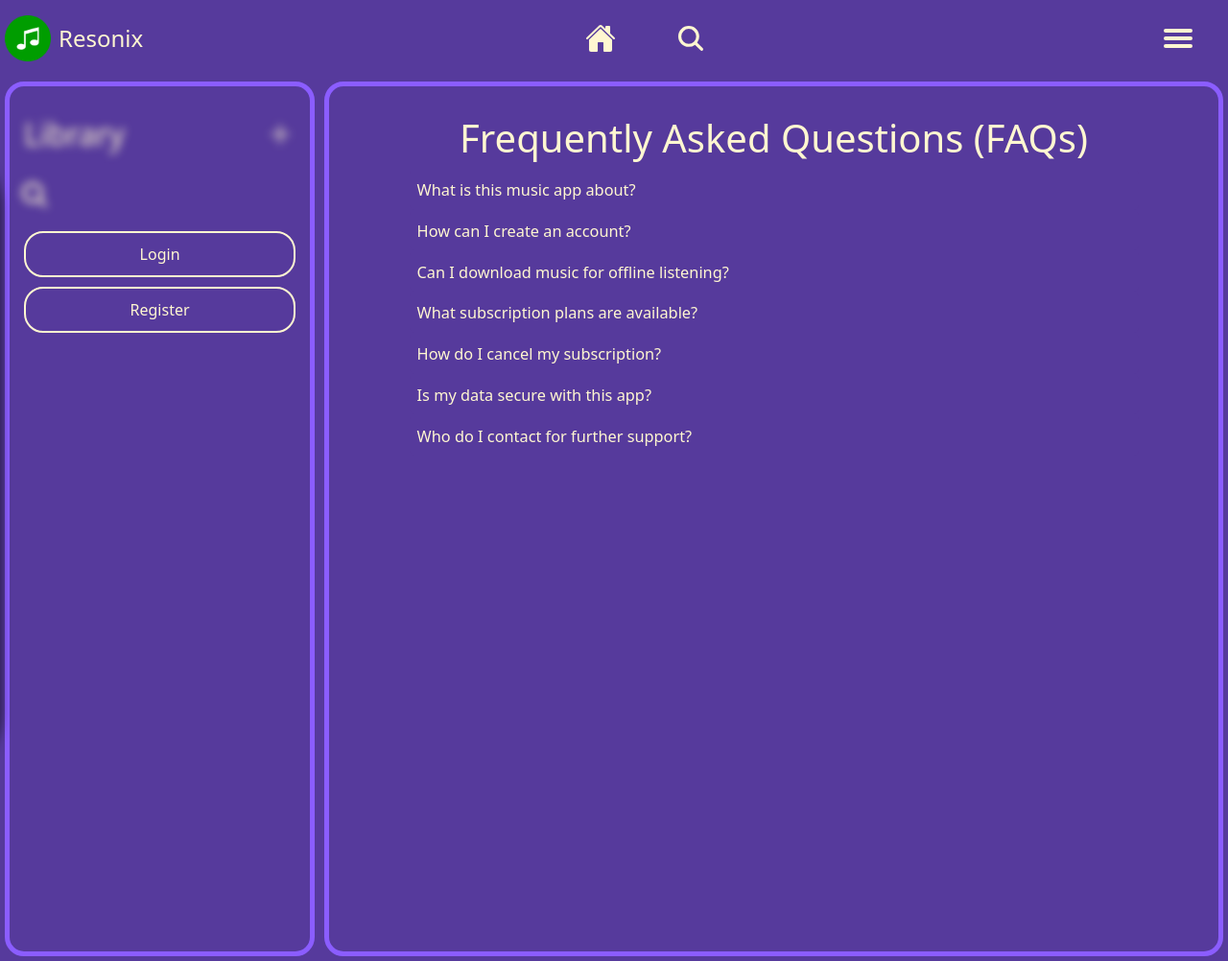
After one commit to gakshatb/Music-Platform-Project, a Flask app: template templates/FAQ.html in a window 1280 px wide. The commit adds this page. Shown: the whole page at 96% size. Run offline with Flask 3, Linux system fonts and the light colour scheme; the template is opened without the code that fills it, so the values that code supplies are empty.

Commit message:
updated templates

```diff
--- a/app.py
+++ b/app.py
@@ -53,6 +53,8 @@ def index():
         return render_template('contact.html', user=user)
     if action=='support':
         return render_template('support.html', user=user)
+    if action=='faq':
+        return render_template('FAQ.html', user=user)
     return render_template('index.html', user=user)
 
 
--- a/static/style.css
+++ b/static/style.css
@@ -825,6 +825,75 @@ footer {
   font-size: 0.8rem;
 }
 
-/*********************************************************** ABOUT ***********************************************************/
+/*********************************************************** FAQ ***********************************************************/
+.faq-container {
+  max-width: 800px;
+  margin: 0 auto;
+  padding: 20px;
+  overflow: scroll;
+}
+
+.faq-container::-webkit-scrollbar {
+  width: 0px;
+  height: 0px;
+}
+
+/* Accordion Items */
+.accordion-item-faq {
+  border-radius: 5px;
+  overflow: hidden;
+  padding-top: 0.3%;
+}
+
+.accordion-item-faq input {
+  display: none;
+}
+
+/* Label Styling */
+.accordion-item-faq label {
+  display: flex;
+  justify-content: space-between;
+  align-items: center;
+  margin: 0;
+  padding: 0.5rem;
+  height: auto;
+  width: auto;
+  color: var(--highlight-color);
+  background: var(--primary-color);
+  transition: all var(--transition-speed);
+  font-size: calc(0.7rem + 0.4vw);
+  text-align: center;
+  white-space: nowrap;
+  overflow: hidden;
+  text-overflow: ellipsis;
+}
+
+.accordion-item-faq label:hover {
+  background: var(--secondary-color);
+  border: solid;
+  border-color: var(--highlight-color);
+}
+
+/* Toggle Behavior */
+.accordion-item-faq input:checked + label + .faq-answer {
+  max-height: 100vh;
+}
+
+.accordion-item-faq input:not(:checked) + label + .faq-answer {
+  max-height: 0;
+}
+
+/* List Styling */
+.accordion-item-faq .faq-answer {
+  list-style: none;
+  max-height: 0;
+  overflow: hidden;
+  padding: 0;
+  margin: 0;
+  width: auto;
+  transition: max-height var(--transition-speed) ease;
+  background: var(--secondary-color);
+  text-align: center;
+}
 
 /**********************************************************************************************************************/
--- /dev/null
+++ b/templates/FAQ.html
@@ -0,0 +1,86 @@
+{% extends 'base.html' %} {% block title %}FAQs{% endblock %} {% block content
+%}
+<div class="faq-container">
+  <h1>Frequently Asked Questions (FAQs)</h1>
+  <div class="faccordion">
+    <div class="accordion-item-faq">
+      <input type="radio" name="accordion_faq" id="faq1" />
+      <label for="faq1"> What is this music app about? </label>
+
+      <div class="faq-answer" id="answer-1">
+        Our music app is designed to provide users with an immersive music
+        streaming experience, offering a vast library of songs, curated
+        playlists, offline downloads, and more. Whether you're a casual listener
+        or a music enthusiast, we've got something for everyone!
+      </div>
+    </div>
+
+    <div class="accordion-item-faq">
+      <input type="radio" name="accordion_faq" id="faq2" />
+      <label for="faq2">How can I create an account?</label>
+      <div class="faq-answer" id="answer-2">
+        Creating an account is simple. Click on the "Sign Up" button on the
+        homepage, enter your details, and you're good to go. You can also sign
+        up using your Google or Facebook account for quicker access.
+      </div>
+    </div>
+
+    <div class="accordion-item-faq">
+      <input type="radio" name="accordion_faq" id="faq3" />
+      <label for="faq3">Can I download music for offline listening?</label>
+
+      <div class="faq-answer" id="answer-3">
+        Yes, our app allows premium users to download music for offline
+        listening. Simply click the download icon next to your favorite song or
+        playlist.
+      </div>
+    </div>
+
+    <div class="accordion-item-faq">
+      <input type="radio" name="accordion_faq" id="faq4" />
+      <label for="faq4">What subscription plans are available?</label>
+      <div class="faq-answer" id="answer-4">
+        We offer a free plan with ads and limited features, as well as premium
+        plans that include ad-free listening, offline downloads, and
+        high-quality audio. Visit our Subscription page for more details.
+      </div>
+    </div>
+
+    <div class="accordion-item-faq">
+      <input type="radio" name="accordion_faq" id="faq5" />
+      <label for="faq5">How do I cancel my subscription?</label>
+      <div class="faq-answer" id="answer-5">
+        You can cancel your subscription anytime by navigating to the "Account
+        Settings" section and selecting "Cancel Subscription." Your benefits
+        will remain active until the end of your current billing cycle.
+      </div>
+    </div>
+
+    <div class="accordion-item-faq">
+      <input type="radio" name="accordion_faq" id="faq6" />
+      <label for="faq6">Is my data secure with this app?</label>
+      <div class="faq-answer" id="answer-6">
+        Absolutely. We use industry-standard encryption and secure servers to
+        protect your personal and payment information. Check out our Privacy
+        Policy for more details.
+      </div>
+    </div>
+
+    <div class="accordion-item-faq">
+      <input type="radio" name="accordion_faq" id="faq7" />
+      <label for="faq7">Who do I contact for further support?</label>
+      <div class="faq-answer" id="answer-7">
+        For further assistance, you can contact us via email at
+        support@musicapp.com or through the "Help & Support" section in the app.
+        We're here to help!
+      </div>
+    </div>
+  </div>
+</div>
+<script>
+  function toggleAnswer(index) {
+    const answer = document.getElementById(`answer-${index}`);
+    answer.style.display = answer.style.display === "block" ? "none" : "block";
+  }
+</script>
+{% endblock %}
--- a/templates/s_menu_unko.html
+++ b/templates/s_menu_unko.html
@@ -27,8 +27,8 @@
       <span class="icon">+</span>
     </label>
     <ul>
-      <li><a href="/login">- Log In</a></li>
-      <li><a href="/register">- Sign Up</a></li>
+      <li><button onclick="location.href='/login'">- Log In</button></li>
+      <li><button onclick="location.href='/register'">- Sign Up</button></li>
     </ul>
   </div>
 {% endblock %}
--- a/templates/s_menu_user.html
+++ b/templates/s_menu_user.html
@@ -83,8 +83,8 @@
       <span class="icon">+</span>
     </label>
     <ul>
-      <li><a href="/logout">- Sign Out</a></li>
-      <li><a href="/delete_account">- Delete Account</a></li>
+      <li><button onclick="location.href='/logout'">- Sign Out</button></li>
+      <li><button onclick="location.href='/delete_account'">- Delete Account</button></li>
     </ul>
   </div>
 {% endblock %}
--- a/templates/side_menu.html
+++ b/templates/side_menu.html
@@ -97,19 +97,6 @@
       </ul>
     </div>
 
-    <!-- Help & Support -->
-    <div class="accordion-item">
-      <input type="radio" name="accordion" id="help-support" />
-      <label for="help-support">
-        Help & Support
-        <span class="icon">+</span>
-      </label>
-      <ul>
-        <li><a href="#">- FAQ</a></li>
-        <li><a href="#">- Contact Support</a></li>
-      </ul>
-    </div>
-
     <!-- About Us -->
     <div class="accordion-item">
       <input type="radio" name="accordion" id="about-us" />
@@ -123,16 +110,17 @@
       </ul>
     </div>
 
-    <!-- Contact Us -->
+    <!-- Help & Support -->
     <div class="accordion-item">
-      <input type="radio" name="accordion" id="contact-us" />
-      <label for="contact-us">
-        Contact Us
+      <input type="radio" name="accordion" id="help-support" />
+      <label for="help-support">
+        Help & Support
         <span class="icon">+</span>
       </label>
       <ul>
+        <li><button onclick="location.href='/?section=faq'">- FAQ</button></li>
         <li><button onclick="location.href='/?section=email'">- Email Us</button></li>
-        <li><button onclick="location.href='/?section=support'">- Support Page</button></li>
+        <li><button onclick="location.href='/?section=support'">- Support</button></li>
       </ul>
     </div>
 
```
Also changed, not shown: templates/about.html (+44 -25 lines).
